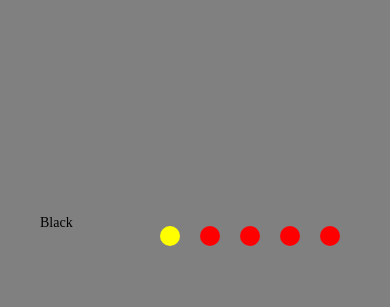
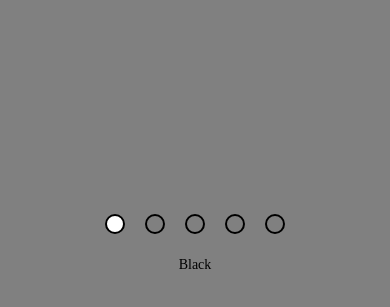
Before and after one commit to agtugchik/cssMemSlider, a plain HTML site: page cssMemSlider/index.html in a window 390 px wide. Shown: the part 193-500 px from the top of the page. Drawn offline with Linux system fonts and the light colour scheme.

Commit message:
feat: add some styles(Thu, May 12, 2022 07:32:10 AM)

```diff
--- a/cssMemSlider/css/style.css
+++ b/cssMemSlider/css/style.css
@@ -17,7 +17,7 @@
 }
 
 .title {
-    margin: 0 auto  ;
+  margin: 0 auto;
   line-height: 2em;
   text-align: center;
   grid-area: title;
@@ -46,6 +46,13 @@
 
 img {
   width: 100%;
+  height: auto;
+}
+
+.subtitle {
+  margin-top: 0.5em;
+  line-height: 2em;
+  text-align: center;
 }
 
 #radio1:checked ~ .overflow .slider {
@@ -66,7 +73,8 @@
 
 .navigation {
   width: 14.2857rem;
-    margin: 0 auto;
+  align-self: end;
+  justify-self: end;
   display: flex;
   grid-area: navigaion;
 }
@@ -83,14 +91,14 @@
 .circle {
   width: 1.4286rem;
   height: 1.4286rem;
-    background-color: red;
+  /* background-color: red; */
+  border: 0.15rem solid black;
   border-radius: 0.7143rem;
-    transition: 0.3s;
+  transition: 0.5s;
 }
 
 .button:hover .circle {
-    background-color: green;
-
+  background-color: rgb(70, 70, 70);
 }
 
 #radio1:checked ~ .navigation label:nth-child(1) .circle,
@@ -98,5 +106,29 @@
 #radio3:checked ~ .navigation label:nth-child(3) .circle,
 #radio4:checked ~ .navigation label:nth-child(4) .circle,
 #radio5:checked ~ .navigation label:nth-child(5) .circle {
-    background-color: yellow;
+  background-color: white;
 }
+
+#radio1:checked ~ .navigation label:nth-child(1):hover .circle,
+#radio2:checked ~ .navigation label:nth-child(2):hover .circle,
+#radio3:checked ~ .navigation label:nth-child(3):hover .circle,
+#radio4:checked ~ .navigation label:nth-child(4):hover .circle,
+#radio5:checked ~ .navigation label:nth-child(5):hover .circle {
+  background-color: black;
+  border: 0.15rem solid white;
+}
+
+@media (max-width: 1279px) {
+  .container {
+    grid-template-columns: 1fr;
+    grid-template-areas:
+      "title"
+      "slider-mems"
+      "navigaion"
+      "slider-subtitles";
+  }
+
+  .navigation {
+    justify-self: center;
+  }
+}
```
Lines whose indentation alone changed are shown as unchanged.
